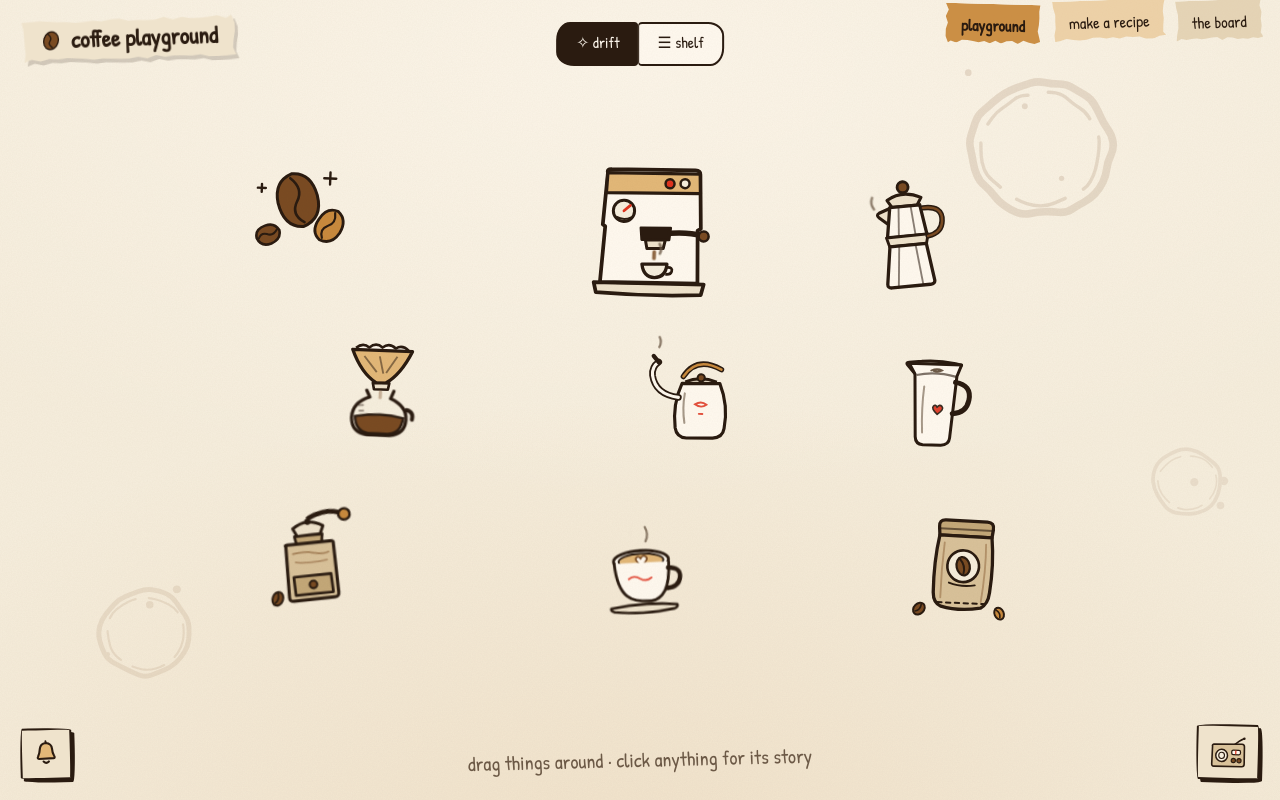
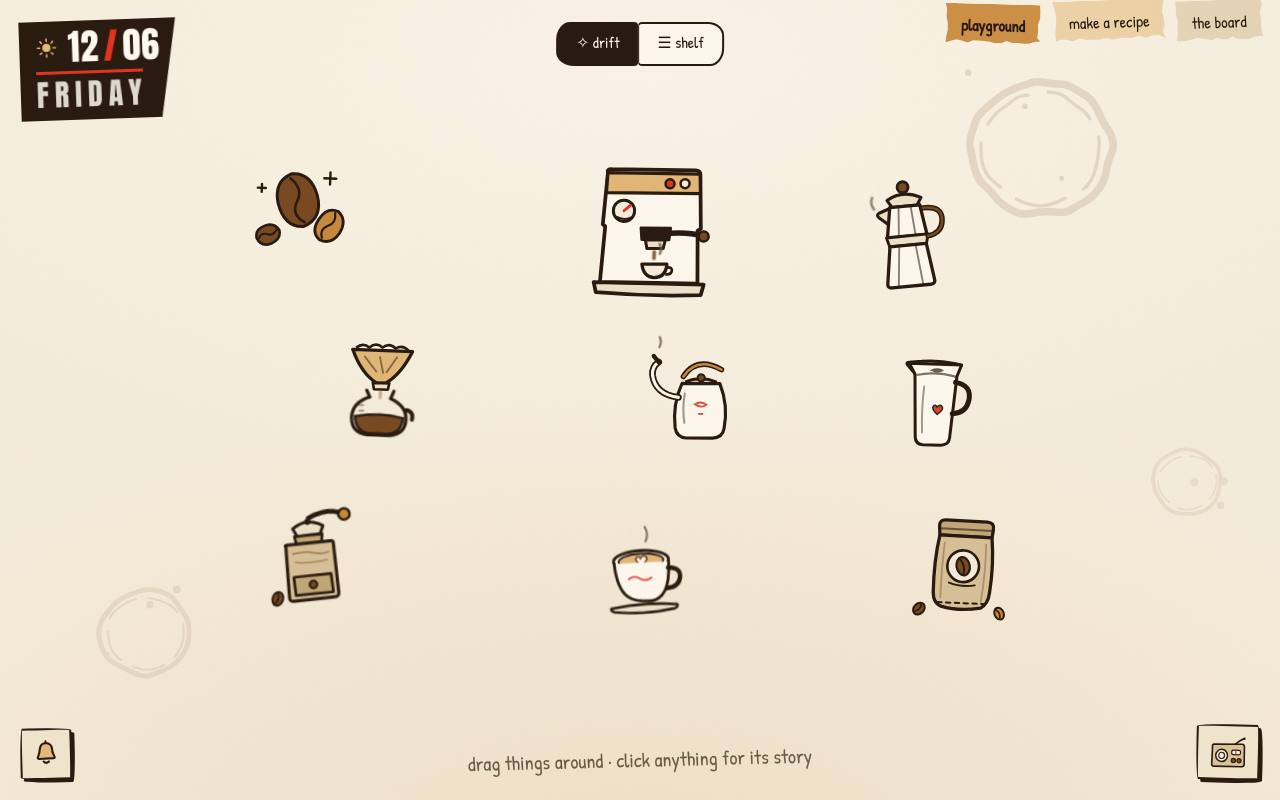
Before and after one commit to andhikalucas/coffee-playground, a React (Vite) app: page / in a window 1280 px wide. Built offline with nearby package versions, Linux system fonts and the light colour scheme.

Commit message:
feat: add time date on page

```diff
--- a/src/components/hud/Hud.tsx
+++ b/src/components/hud/Hud.tsx
@@ -1,4 +1,4 @@
-import { TornEdge } from '../handmade/TornEdge'
+import { PersonaDate } from './PersonaDate'
 import { SceneNav } from './SceneNav'
 import { MuteToggle } from './MuteToggle'
 import { RadioPanel } from './RadioPanel'
@@ -8,32 +8,7 @@ import styles from './hud.module.css'
 export function Hud() {
   return (
     <div data-no-export="true">
-      <div className={styles.logo} style={{ transform: 'rotate(-2deg)' }}>
-        <TornEdge edges="all" seed="logo-scrap" tooth={9} depth={4} shadow>
-          <div className={styles.logoInner}>
-            <svg className={styles.logoBean} viewBox="0 0 32 32" aria-hidden="true">
-              <ellipse
-                cx="16"
-                cy="16"
-                rx="10.5"
-                ry="13"
-                transform="rotate(18 16 16)"
-                fill="var(--roast)"
-                stroke="var(--ink)"
-                strokeWidth="2"
-              />
-              <path
-                d="M 12 6.5 Q 18 12 14.5 16.5 Q 11 21 17.5 26"
-                fill="none"
-                stroke="var(--ink)"
-                strokeWidth="2.2"
-                strokeLinecap="round"
-              />
-            </svg>
-            coffee playground
-          </div>
-        </TornEdge>
-      </div>
+      <PersonaDate />
       <SceneNav />
       <div className={styles.corner} style={{ left: 20, bottom: 20 }}>
         <MuteToggle />
--- /dev/null
+++ b/src/components/hud/PersonaDate.tsx
@@ -0,0 +1,109 @@
+import { useEffect, useState } from 'react'
+
+const WEEKDAYS = ['SUNDAY', 'MONDAY', 'TUESDAY', 'WEDNESDAY', 'THURSDAY', 'FRIDAY', 'SATURDAY']
+
+interface Today {
+  dd: string
+  mm: string
+  weekday: string
+  isDay: boolean
+}
+
+function readToday(): Today {
+  const d = new Date()
+  const pad = (n: number) => String(n).padStart(2, '0')
+  const h = d.getHours()
+  return {
+    dd: pad(d.getDate()),
+    mm: pad(d.getMonth() + 1),
+    weekday: WEEKDAYS[d.getDay()],
+    isDay: h >= 6 && h < 18, // daytime 06:00–18:00
+  }
+}
+
+/**
+ * Persona-5-style date tab at the top-left — a slanted black banner with red
+ * misprint shadow + accent, condensed Anton caps, and a day/night glyph.
+ * Replaces the old torn-paper logo. Styled with Tailwind utilities; the one
+ * bespoke bit (the angled clip + offset shadow) stays inline.
+ */
+export function PersonaDate() {
+  const [today, setToday] = useState<Today>(readToday)
+
+  // keep the date + day/night glyph honest if the app is left open all day
+  useEffect(() => {
+    const id = window.setInterval(() => setToday(readToday()), 60_000)
+    return () => window.clearInterval(id)
+  }, [])
+
+  return (
+    <div
+      className="fixed left-5 top-5 z-[65] -rotate-2 select-none"
+      aria-label={`Today is ${today.weekday}, ${today.dd}/${today.mm}`}
+    >
+      <div
+        className="bg-ink px-4 pb-2.5 pt-2 text-foam"
+        style={{
+          clipPath: 'polygon(0 0, 100% 0, calc(100% - 16px) 100%, 0 100%)',
+          filter: 'drop-shadow(3px 3px 0 var(--color-red))',
+        }}
+      >
+        <div className="flex items-center gap-2.5">
+          <DayNightIcon day={today.isDay} />
+          <span className="font-display text-4xl leading-none tracking-wide">
+            {today.dd}
+            <span className="mx-1 text-red">/</span>
+            {today.mm}
+          </span>
+        </div>
+        <div className="mb-1.5 mt-1.5 h-[3px] w-[86%] bg-red" />
+        <div
+          className="font-display text-3xl leading-none tracking-[0.2em] text-foam/85"
+          aria-hidden="true"
+        >
+          {today.weekday}
+        </div>
+      </div>
+    </div>
+  )
+}
+
+const RAYS = Array.from({ length: 8 }, (_, i) => {
+  const a = (i * Math.PI) / 4
+  return {
+    x1: 12 + Math.cos(a) * 7.2,
+    y1: 12 + Math.sin(a) * 7.2,
+    x2: 12 + Math.cos(a) * 9.6,
+    y2: 12 + Math.sin(a) * 9.6,
+  }
+})
+
+function DayNightIcon({ day }: { day: boolean }) {
+  return (
+    <svg viewBox="0 0 24 24" className="h-[1.4rem] w-[1.4rem] shrink-0" aria-hidden="true">
+      {day ? (
+        <>
+          <circle cx="12" cy="12" r="4.4" fill="var(--color-caramel-soft)" />
+          {RAYS.map((r, i) => (
+            <line
+              key={i}
+              x1={r.x1}
+              y1={r.y1}
+              x2={r.x2}
+              y2={r.y2}
+              stroke="var(--color-caramel-soft)"
+              strokeWidth="1.6"
+              strokeLinecap="round"
+            />
+          ))}
+        </>
+      ) : (
+        // crescent: a foam disc with a disc the colour of the tab carved out of it
+        <>
+          <circle cx="11" cy="12" r="6.6" fill="var(--color-foam)" />
+          <circle cx="14.6" cy="10.4" r="5.6" fill="var(--color-ink)" />
+        </>
+      )}
+    </svg>
+  )
+}
--- a/src/components/hud/hud.module.css
+++ b/src/components/hud/hud.module.css
@@ -1,30 +1,5 @@
 /* ————— HUD: the pinned corners ————— */
-
-.logo {
-  position: fixed;
-  top: 18px;
-  left: 22px;
-  z-index: 65;
-}
-
-.logoInner {
-  background: var(--paper-deep);
-  padding: 8px 18px 10px;
-  font-family: var(--font-script);
-  font-weight: 700;
-  font-size: 1.45rem;
-  line-height: 1;
-  color: var(--ink);
-  display: flex;
-  align-items: center;
-  gap: 9px;
-}
-
-.logoBean {
-  width: 22px;
-  height: 22px;
-  flex: none;
-}
+/* (the top-left date tab lives in PersonaDate.tsx, styled with Tailwind) */
 
 .nav {
   position: fixed;
```
